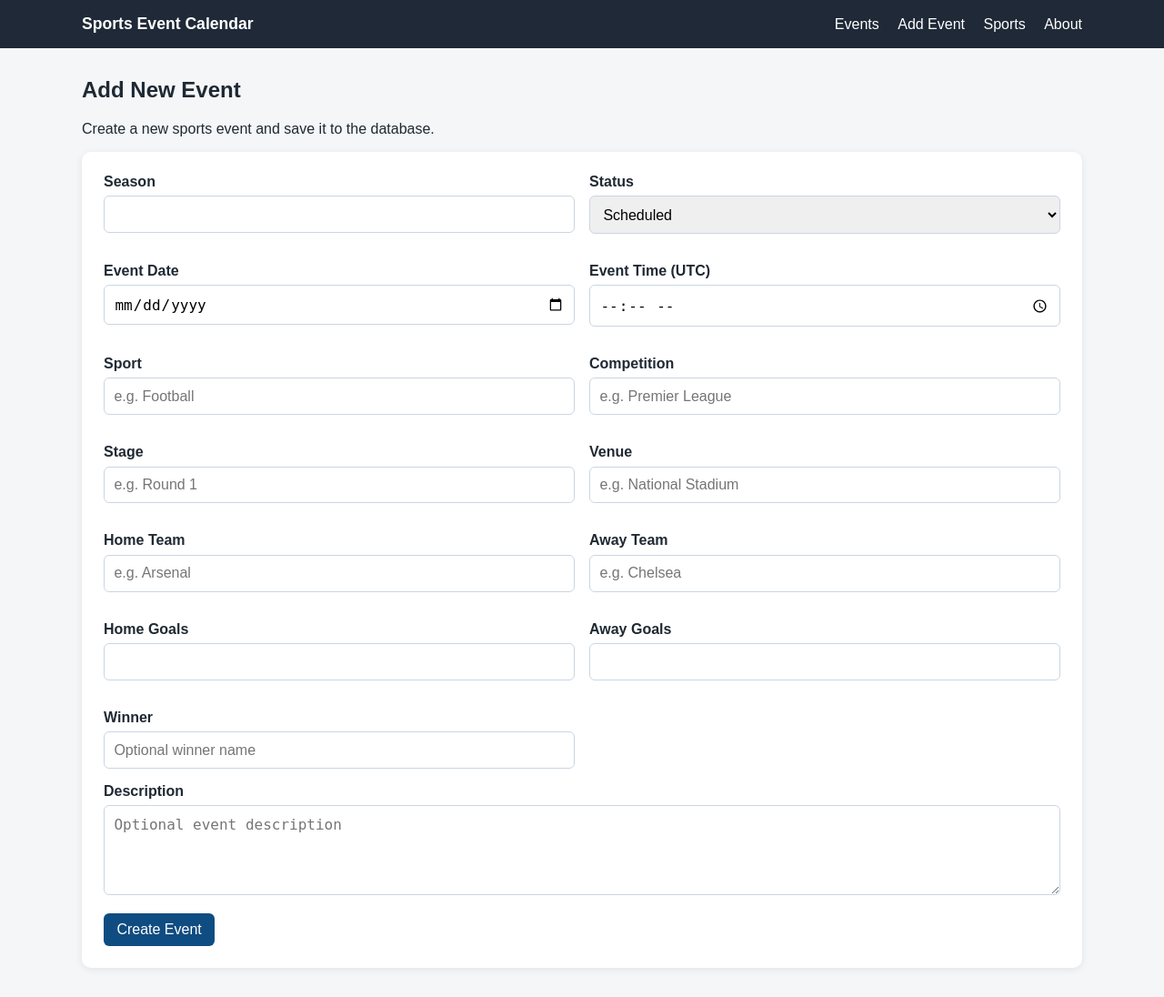
After one commit to vpow10/Sports-event-calendar, a Flask app: page /events/new in a window 1280 px wide. The commit adds this page. Shown: the whole page at 91% size. Run offline with Flask 3, Linux system fonts and the light colour scheme.

Commit message:
feat(forms): add custom event creation

```diff
--- /dev/null
+++ b/app/forms.py
@@ -0,0 +1,108 @@
+from flask_wtf import FlaskForm
+from wtforms import (
+    DateField,
+    IntegerField,
+    SelectField,
+    StringField,
+    SubmitField,
+    TextAreaField,
+    TimeField,
+)
+from wtforms.validators import DataRequired, Length, NumberRange, Optional
+
+
+class EventForm(FlaskForm):
+    season = IntegerField(
+        "Season",
+        validators=[DataRequired(), NumberRange(min=1900, max=3000)],
+    )
+
+    status = SelectField(
+        "Status",
+        choices=[
+            ("scheduled", "Scheduled"),
+            ("played", "Played"),
+            ("cancelled", "Cancelled"),
+            ("postponed", "Postponed"),
+        ],
+        validators=[DataRequired()],
+    )
+
+    event_date = DateField(
+        "Event Date",
+        format="%Y-%m-%d",
+        validators=[DataRequired()],
+    )
+
+    event_time_utc = TimeField(
+        "Event Time (UTC)",
+        format="%H:%M",
+        validators=[DataRequired()],
+    )
+
+    sport_name = StringField(
+        "Sport",
+        validators=[DataRequired(), Length(max=100)],
+    )
+
+    competition_name = StringField(
+        "Competition",
+        validators=[DataRequired(), Length(max=150)],
+    )
+
+    stage_name = StringField(
+        "Stage",
+        validators=[Optional(), Length(max=100)],
+    )
+
+    venue_name = StringField(
+        "Venue",
+        validators=[Optional(), Length(max=150)],
+    )
+
+    home_team_name = StringField(
+        "Home Team",
+        validators=[Optional(), Length(max=150)],
+    )
+
+    away_team_name = StringField(
+        "Away Team",
+        validators=[Optional(), Length(max=150)],
+    )
+
+    home_goals = IntegerField(
+        "Home Goals",
+        validators=[Optional(), NumberRange(min=0)],
+    )
+
+    away_goals = IntegerField(
+        "Away Goals",
+        validators=[Optional(), NumberRange(min=0)],
+    )
+
+    winner = StringField(
+        "Winner",
+        validators=[Optional(), Length(max=150)],
+    )
+
+    description = TextAreaField(
+        "Description",
+        validators=[Optional(), Length(max=1000)],
+    )
+
+    submit = SubmitField("Create Event")
+
+    def validate(self, extra_validators=None):
+        if not super().validate(extra_validators=extra_validators):
+            return False
+
+        home_team = (self.home_team_name.data or "").strip().lower()
+        away_team = (self.away_team_name.data or "").strip().lower()
+
+        if home_team and away_team and home_team == away_team:
+            self.away_team_name.errors.append(
+                "Home team and away team must be different."
+            )
+            return False
+
+        return True
--- a/app/routes.py
+++ b/app/routes.py
@@ -1,9 +1,129 @@
-from flask import Blueprint, abort, redirect, render_template, url_for
+from flask import Blueprint, abort, flash, redirect, render_template, url_for
+from sqlalchemy import func
 from sqlalchemy.orm import joinedload
 
-from app.models import Event
+from app import db
+from app.forms import EventForm
+from app.models import Competition, Event, Sport, Stage, Team, Venue
 
 main = Blueprint("main", __name__)
+
+
+def normalize_text(value):
+    if value is None:
+        return None
+
+    cleaned = value.strip()
+    return cleaned if cleaned else None
+
+
+def get_or_create_sport(name):
+    normalized_name = normalize_text(name)
+    if not normalized_name:
+        return None
+
+    sport = Sport.query.filter(
+        func.lower(Sport.name) == normalized_name.lower()
+    ).first()
+    if sport:
+        return sport
+
+    sport = Sport(name=normalized_name)
+    db.session.add(sport)
+    db.session.flush()
+    return sport
+
+
+def get_or_create_competition(name, sport_id):
+    normalized_name = normalize_text(name)
+    if not normalized_name:
+        return None
+
+    competition = Competition.query.filter(
+        func.lower(Competition.name) == normalized_name.lower(),
+        Competition._sport_id == sport_id,
+    ).first()
+
+    if competition:
+        return competition
+
+    external_id = f"manual-{normalized_name.lower().replace(' ', '-')}-{sport_id}"
+
+    competition = Competition(
+        name=normalized_name,
+        external_id=external_id,
+        _sport_id=sport_id,
+    )
+    db.session.add(competition)
+    db.session.flush()
+    return competition
+
+
+def get_or_create_stage(name):
+    normalized_name = normalize_text(name)
+    if not normalized_name:
+        return None
+
+    stage = Stage.query.filter(
+        func.lower(Stage.name) == normalized_name.lower()
+    ).first()
+    if stage:
+        return stage
+
+    external_id = f"manual-{normalized_name.lower().replace(' ', '-')}"
+
+    stage = Stage(
+        name=normalized_name,
+        external_id=external_id,
+        ordering=None,
+    )
+    db.session.add(stage)
+    db.session.flush()
+    return stage
+
+
+def get_or_create_venue(name):
+    normalized_name = normalize_text(name)
+    if not normalized_name:
+        return None
+
+    venue = Venue.query.filter(
+        func.lower(Venue.name) == normalized_name.lower()
+    ).first()
+    if venue:
+        return venue
+
+    venue = Venue(name=normalized_name)
+    db.session.add(venue)
+    db.session.flush()
+    return venue
+
+
+def get_or_create_team(name):
+    normalized_name = normalize_text(name)
+    if not normalized_name:
+        return None
+
+    team = Team.query.filter(func.lower(Team.name) == normalized_name.lower()).first()
+    if team:
+        return team
+
+    slug = normalized_name.lower().replace(" ", "-")
+
+    existing_slug_team = Team.query.filter_by(slug=slug).first()
+    if existing_slug_team:
+        return existing_slug_team
+
+    team = Team(
+        name=normalized_name,
+        official_name=normalized_name,
+        slug=slug,
+        abbreviation=None,
+        country_code=None,
+    )
+    db.session.add(team)
+    db.session.flush()
+    return team
 
 
 @main.route("/")
@@ -48,3 +168,41 @@ def event_detail(event_id):
         abort(404)
 
     return render_template("event_detail.html", event=event)
+
+
+@main.route("/events/new", methods=["GET", "POST"])
+def create_event():
+    form = EventForm()
+
+    if form.validate_on_submit():
+        sport = get_or_create_sport(form.sport_name.data)
+        competition = get_or_create_competition(form.competition_name.data, sport.id)
+        stage = get_or_create_stage(form.stage_name.data)
+        venue = get_or_create_venue(form.venue_name.data)
+        home_team = get_or_create_team(form.home_team_name.data)
+        away_team = get_or_create_team(form.away_team_name.data)
+
+        event = Event(
+            season=form.season.data,
+            status=form.status.data,
+            event_date=form.event_date.data,
+            event_time_utc=form.event_time_utc.data,
+            description=normalize_text(form.description.data),
+            _sport_id=sport.id,
+            _competition_id=competition.id,
+            _stage_id=stage.id if stage else None,
+            _venue_id=venue.id if venue else None,
+            _home_team_id=home_team.id if home_team else None,
+            _away_team_id=away_team.id if away_team else None,
+            home_goals=form.home_goals.data,
+            away_goals=form.away_goals.data,
+            winner=normalize_text(form.winner.data),
+        )
+
+        db.session.add(event)
+        db.session.commit()
+
+        flash("Event created successfully.", "success")
+        return redirect(url_for("main.event_detail", event_id=event.id))
+
+    return render_template("add_event.html", form=form)
--- a/app/static/style.css
+++ b/app/static/style.css
@@ -92,3 +92,74 @@ h1 {
     background: #e5e7eb;
     color: #111827;
 }
+
+.form-card {
+    background: white;
+    border-radius: 10px;
+    padding: 1.5rem;
+    box-shadow: 0 2px 8px rgba(0, 0, 0, 0.08);
+}
+
+.form-grid {
+    display: grid;
+    grid-template-columns: repeat(2, minmax(0, 1fr));
+    gap: 1rem;
+}
+
+.form-group {
+    margin-bottom: 1rem;
+}
+
+.form-group label {
+    display: block;
+    font-weight: bold;
+    margin-bottom: 0.4rem;
+}
+
+.form-control {
+    width: 100%;
+    padding: 0.65rem;
+    border: 1px solid #cbd5e1;
+    border-radius: 6px;
+    font-size: 1rem;
+    box-sizing: border-box;
+}
+
+.form-error {
+    color: #b91c1c;
+    font-size: 0.9rem;
+    margin-top: 0.35rem;
+    margin-bottom: 0;
+}
+
+.form-actions {
+    margin-top: 1rem;
+}
+
+.submit-button {
+    border: none;
+    cursor: pointer;
+    font-size: 1rem;
+}
+
+.flash-messages {
+    margin-bottom: 1rem;
+}
+
+.flash-message {
+    padding: 0.9rem 1rem;
+    border-radius: 8px;
+    margin-bottom: 0.75rem;
+    font-weight: bold;
+}
+
+.flash-success {
+    background: #dcfce7;
+    color: #166534;
+}
+
+@media (max-width: 768px) {
+    .form-grid {
+        grid-template-columns: 1fr;
+    }
+}
--- /dev/null
+++ b/app/templates/add_event.html
@@ -0,0 +1,132 @@
+{% extends "base.html" %}
+
+{% block content %}
+<section>
+    <h1>Add New Event</h1>
+    <p>Create a new sports event and save it to the database.</p>
+
+    <div class="form-card">
+        <form method="POST">
+            {{ form.hidden_tag() }}
+
+            <div class="form-grid">
+                <div class="form-group">
+                    {{ form.season.label }}
+                    {{ form.season(class="form-control") }}
+                    {% for error in form.season.errors %}
+                        <p class="form-error">{{ error }}</p>
+                    {% endfor %}
+                </div>
+
+                <div class="form-group">
+                    {{ form.status.label }}
+                    {{ form.status(class="form-control") }}
+                    {% for error in form.status.errors %}
+                        <p class="form-error">{{ error }}</p>
+                    {% endfor %}
+                </div>
+
+                <div class="form-group">
+                    {{ form.event_date.label }}
+                    {{ form.event_date(class="form-control") }}
+                    {% for error in form.event_date.errors %}
+                        <p class="form-error">{{ error }}</p>
+                    {% endfor %}
+                </div>
+
+                <div class="form-group">
+                    {{ form.event_time_utc.label }}
+                    {{ form.event_time_utc(class="form-control") }}
+                    {% for error in form.event_time_utc.errors %}
+                        <p class="form-error">{{ error }}</p>
+                    {% endfor %}
+                </div>
+
+                <div class="form-group">
+                    {{ form.sport_name.label }}
+                    {{ form.sport_name(class="form-control", placeholder="e.g. Football") }}
+                    {% for error in form.sport_name.errors %}
+                        <p class="form-error">{{ error }}</p>
+                    {% endfor %}
+                </div>
+
+                <div class="form-group">
+                    {{ form.competition_name.label }}
+                    {{ form.competition_name(class="form-control", placeholder="e.g. Premier League") }}
+                    {% for error in form.competition_name.errors %}
+                        <p class="form-error">{{ error }}</p>
+                    {% endfor %}
+                </div>
+
+                <div class="form-group">
+                    {{ form.stage_name.label }}
+                    {{ form.stage_name(class="form-control", placeholder="e.g. Round 1") }}
+                    {% for error in form.stage_name.errors %}
+                        <p class="form-error">{{ error }}</p>
+                    {% endfor %}
+                </div>
+
+                <div class="form-group">
+                    {{ form.venue_name.label }}
+                    {{ form.venue_name(class="form-control", placeholder="e.g. National Stadium") }}
+                    {% for error in form.venue_name.errors %}
+                        <p class="form-error">{{ error }}</p>
+                    {% endfor %}
+                </div>
+
+                <div class="form-group">
+                    {{ form.home_team_name.label }}
+                    {{ form.home_team_name(class="form-control", placeholder="e.g. Arsenal") }}
+                    {% for error in form.home_team_name.errors %}
+                        <p class="form-error">{{ error }}</p>
+                    {% endfor %}
+                </div>
+
+                <div class="form-group">
+                    {{ form.away_team_name.label }}
+                    {{ form.away_team_name(class="form-control", placeholder="e.g. Chelsea") }}
+                    {% for error in form.away_team_name.errors %}
+                        <p class="form-error">{{ error }}</p>
+                    {% endfor %}
+                </div>
+
+                <div class="form-group">
+                    {{ form.home_goals.label }}
+                    {{ form.home_goals(class="form-control") }}
+                    {% for error in form.home_goals.errors %}
+                        <p class="form-error">{{ error }}</p>
+                    {% endfor %}
+                </div>
+
+                <div class="form-group">
+                    {{ form.away_goals.label }}
+                    {{ form.away_goals(class="form-control") }}
+                    {% for error in form.away_goals.errors %}
+                        <p class="form-error">{{ error }}</p>
+                    {% endfor %}
+                </div>
+
+                <div class="form-group">
+                    {{ form.winner.label }}
+                    {{ form.winner(class="form-control", placeholder="Optional winner name") }}
+                    {% for error in form.winner.errors %}
+                        <p class="form-error">{{ error }}</p>
+                    {% endfor %}
+                </div>
+            </div>
+
+            <div class="form-group">
+                {{ form.description.label }}
+                {{ form.description(class="form-control", rows="4", placeholder="Optional event description") }}
+                {% for error in form.description.errors %}
+                    <p class="form-error">{{ error }}</p>
+                {% endfor %}
+            </div>
+
+            <div class="form-actions">
+                {{ form.submit(class="button-link submit-button") }}
+            </div>
+        </form>
+    </div>
+</section>
+{% endblock %}
--- a/app/templates/base.html
+++ b/app/templates/base.html
@@ -12,14 +12,26 @@
             <a class="nav-brand" href="{{ url_for('main.list_events') }}">Sports Event Calendar</a>
             <div class="nav-links">
                 <a href="{{ url_for('main.list_events') }}">Events</a>
+                <a href="{{ url_for('main.create_event') }}">Add Event</a>
                 <a href="#">Sports</a>
                 <a href="#">About</a>
-                <a href="#">Contact</a>
             </div>
         </div>
     </nav>
 
     <main class="container">
+        {% with messages = get_flashed_messages(with_categories=true) %}
+            {% if messages %}
+                <div class="flash-messages">
+                    {% for category, message in messages %}
+                        <div class="flash-message flash-{{ category }}">
+                            {{ message }}
+                        </div>
+                    {% endfor %}
+                </div>
+            {% endif %}
+        {% endwith %}
+
         {% block content %}{% endblock %}
     </main>
 </body>
--- a/app/templates/event_detail.html
+++ b/app/templates/event_detail.html
@@ -17,7 +17,7 @@
     <div class="event-detail-card">
         <p><strong>Status:</strong> {{ event.status }}</p>
         <p><strong>Date:</strong> {{ event.event_date.strftime("%Y-%m-%d") }}</p>
-        <p><strong>Time (UTC):</strong> {{ event.event_time_utc.strftime("%H:%M:%S") }}</p>
+        <p><strong>Time (UTC):</strong> {{ event.event_time_utc.strftime("%H:%M") }}</p>
         <p><strong>Sport:</strong> {{ event.sport.name if event.sport else "N/A" }}</p>
         <p><strong>Competition:</strong> {{ event.competition.name if event.competition else "N/A" }}</p>
         <p><strong>Stage:</strong> {{ event.stage.name if event.stage else "N/A" }}</p>
--- a/app/templates/events.html
+++ b/app/templates/events.html
@@ -21,7 +21,7 @@
                     </div>
 
                     <p><strong>Date:</strong> {{ event.event_date.strftime("%Y-%m-%d") }}</p>
-                    <p><strong>Time (UTC):</strong> {{ event.event_time_utc.strftime("%H:%M:%S") }}</p>
+                    <p><strong>Time (UTC):</strong> {{ event.event_time_utc.strftime("%H:%M") }}</p>
                     <p><strong>Sport:</strong> {{ event.sport.name if event.sport else "N/A" }}</p>
                     <p><strong>Competition:</strong> {{ event.competition.name if event.competition else "N/A" }}</p>
                     <p><strong>Stage:</strong> {{ event.stage.name if event.stage else "N/A" }}</p>
```
Also changed, not shown: README.md.
